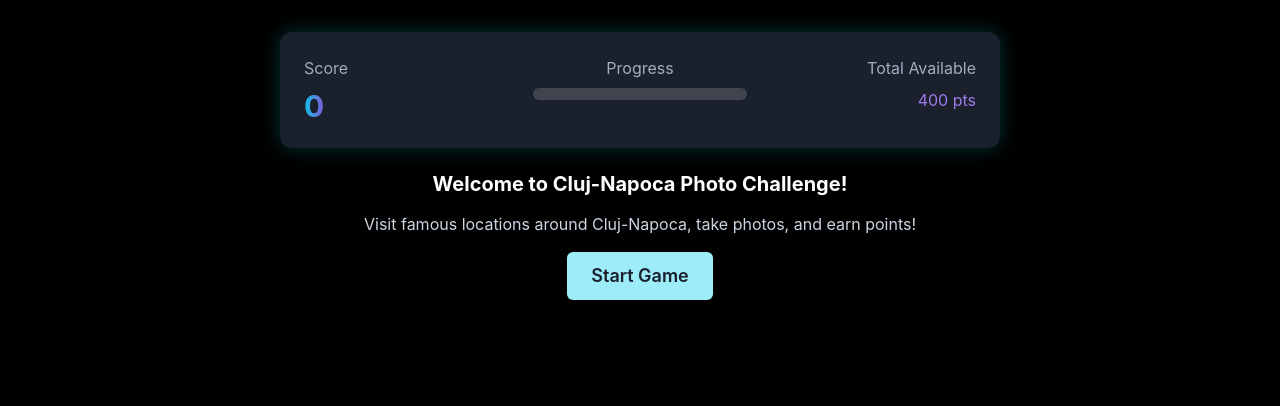
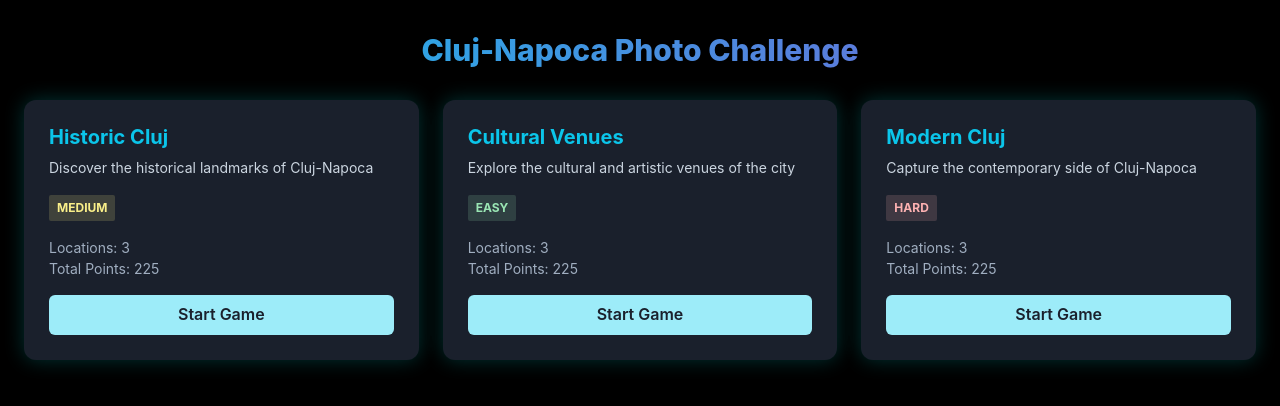
Before and after one commit to IonutzHerbil/bitstone-contest, a React (Create React App) app: page / in a window 1280 px wide. Shown: the top 406 px of the page. Built offline with nearby package versions, Linux system fonts and the light colour scheme.

Commit message:
More game variants

```diff
--- a/src/App.js
+++ b/src/App.js
@@ -1,7 +1,10 @@
-import React from 'react';
-import { ChakraProvider, Container, Box } from '@chakra-ui/react';
+import React, { useState, useEffect } from 'react';
+import { ChakraProvider, Container, Box, VStack, Heading, Button } from '@chakra-ui/react';
+import { ArrowBackIcon } from '@chakra-ui/icons';
 import { extendTheme } from '@chakra-ui/react';
 import PhotoGame from './components/PhotoGame';
+import GameSelector from './components/GameSelector';
+import { gameTypes } from './data/gameTypes';
 
 const theme = extendTheme({
   config: {
@@ -28,11 +31,65 @@ const theme = extendTheme({
 });
 
 function App() {
+  const [selectedGame, setSelectedGame] = useState(null);
+  const [completedGames, setCompletedGames] = useState(() => {
+    const saved = localStorage.getItem('completedGames');
+    return saved ? JSON.parse(saved) : [];
+  });
+
+  useEffect(() => {
+    localStorage.setItem('completedGames', JSON.stringify(completedGames));
+  }, [completedGames]);
+
+  const handleGameComplete = (gameId) => {
+    if (!completedGames.includes(gameId)) {
+      setCompletedGames([...completedGames, gameId]);
+    }
+  };
+
+  const handleBackToSelection = () => {
+    setSelectedGame(null);
+  };
+
   return (
     <ChakraProvider theme={theme}>
       <Box minH="100vh" bg="black" color="white">
-        <Container maxW="container.md" py={8}>
-          <PhotoGame />
+        <Container maxW="container.xl" py={8}>
+          <VStack spacing={8} align="stretch">
+            <Heading
+              textAlign="center"
+              bgGradient="linear(to-r, cyan.400, purple.500)"
+              bgClip="text"
+              fontSize={["2xl", "3xl"]}
+              fontWeight="extrabold"
+            >
+              Cluj-Napoca Photo Challenge
+            </Heading>
+
+            {selectedGame ? (
+              <VStack spacing={6} align="stretch">
+                <Button
+                  leftIcon={<ArrowBackIcon />}
+                  onClick={handleBackToSelection}
+                  colorScheme="gray"
+                  size="sm"
+                  width="fit-content"
+                >
+                  Back to Games
+                </Button>
+                <PhotoGame
+                  gameData={selectedGame}
+                  onGameComplete={() => handleGameComplete(selectedGame.id)}
+                />
+              </VStack>
+            ) : (
+              <GameSelector
+                games={gameTypes}
+                onSelectGame={setSelectedGame}
+                completedGames={completedGames}
+              />
+            )}
+          </VStack>
         </Container>
       </Box>
     </ChakraProvider>
--- /dev/null
+++ b/src/components/GameSelector.js
@@ -0,0 +1,105 @@
+import React from 'react';
+import {
+  SimpleGrid,
+  Box,
+  VStack,
+  Heading,
+  Text,
+  Button,
+  Badge,
+  useColorModeValue,
+} from '@chakra-ui/react';
+import { StarIcon } from '@chakra-ui/icons';
+
+const GameSelector = ({ games, onSelectGame, completedGames }) => {
+  const getDifficultyColor = (difficulty) => {
+    switch (difficulty.toLowerCase()) {
+      case 'easy':
+        return 'green';
+      case 'medium':
+        return 'yellow';
+      case 'hard':
+        return 'red';
+      default:
+        return 'gray';
+    }
+  };
+
+  return (
+    <SimpleGrid columns={{ base: 1, md: 3 }} spacing={6} width="100%">
+      {games.map((game) => {
+        const isCompleted = completedGames.includes(game.id);
+        const totalPoints = game.locations.reduce((sum, loc) => sum + loc.points, 0);
+
+        return (
+          <Box
+            key={game.id}
+            bg="gray.800"
+            p={6}
+            borderRadius="xl"
+            borderWidth="1px"
+            borderColor={isCompleted ? "purple.500" : "transparent"}
+            boxShadow={isCompleted ? "0 0 20px rgba(128, 90, 213, 0.3)" : "0 0 20px rgba(0, 255, 255, 0.2)"}
+            transition="all 0.3s"
+            _hover={{
+              transform: 'translateY(-5px)',
+              boxShadow: isCompleted
+                ? "0 0 30px rgba(128, 90, 213, 0.4)"
+                : "0 0 30px rgba(0, 255, 255, 0.3)",
+            }}
+          >
+            <VStack spacing={4} align="stretch">
+              <VStack align="stretch" spacing={2}>
+                <Heading size="md" color={isCompleted ? "purple.400" : "cyan.400"}>
+                  {game.name}
+                </Heading>
+                <Text color="gray.300" fontSize="sm">
+                  {game.description}
+                </Text>
+              </VStack>
+
+              <Box>
+                <Badge
+                  colorScheme={getDifficultyColor(game.difficulty)}
+                  px={2}
+                  py={1}
+                >
+                  {game.difficulty}
+                </Badge>
+                {isCompleted && (
+                  <Badge
+                    colorScheme="purple"
+                    ml={2}
+                    px={2}
+                    py={1}
+                  >
+                    Completed
+                  </Badge>
+                )}
+              </Box>
+
+              <Box>
+                <Text color="gray.400" fontSize="sm">
+                  Locations: {game.locations.length}
+                </Text>
+                <Text color="gray.400" fontSize="sm">
+                  Total Points: {totalPoints}
+                </Text>
+              </Box>
+
+              <Button
+                colorScheme={isCompleted ? "purple" : "cyan"}
+                onClick={() => onSelectGame(game)}
+                rightIcon={isCompleted ? <StarIcon /> : null}
+              >
+                {isCompleted ? "Play Again" : "Start Game"}
+              </Button>
+            </VStack>
+          </Box>
+        );
+      })}
+    </SimpleGrid>
+  );
+};
+
+export default GameSelector;
--- a/src/components/PhotoGame.js
+++ b/src/components/PhotoGame.js
@@ -11,18 +11,16 @@ import {
   useToast,
   Button,
 } from '@chakra-ui/react';
-import { getAllLocations } from '../data/locations';
 import ImageUploader from './ImageUploader';
 
-const PhotoGame = () => {
+const PhotoGame = ({ gameData, onGameComplete }) => {
   const [score, setScore] = useState(0);
   const [currentLocation, setCurrentLocation] = useState(null);
   const [completedLocations, setCompletedLocations] = useState([]);
   const [gameStarted, setGameStarted] = useState(false);
   const toast = useToast();
 
-  const locations = getAllLocations();
-  const totalPoints = locations.reduce((sum, loc) => sum + loc.points, 0);
+  const totalPoints = gameData.locations.reduce((sum, loc) => sum + loc.points, 0);
 
   useEffect(() => {
     if (gameStarted && !currentLocation) {
@@ -31,19 +29,20 @@ const PhotoGame = () => {
   }, [gameStarted, currentLocation]);
 
   const selectNewLocation = () => {
-    const remainingLocations = locations.filter(
+    const remainingLocations = gameData.locations.filter(
       loc => !completedLocations.includes(loc.id)
     );
 
     if (remainingLocations.length === 0) {
       toast({
         title: "Congratulations!",
-        description: `You've completed all locations with ${score} points!`,
+        description: `You've completed ${gameData.name} with ${score} points!`,
         status: "success",
         duration: null,
         isClosable: true,
       });
       setGameStarted(false);
+      onGameComplete();
       return;
     }
 
@@ -108,7 +107,7 @@ const PhotoGame = () => {
             <VStack align="center">
               <Text color="gray.400">Progress</Text>
               <Progress
-                value={(completedLocations.length / locations.length) * 100}
+                value={(completedLocations.length / gameData.locations.length) * 100}
                 width="100%"
                 colorScheme="cyan"
                 borderRadius="full"
@@ -127,11 +126,17 @@ const PhotoGame = () => {
       {!gameStarted ? (
         <VStack spacing={4}>
           <Heading size="md" textAlign="center">
-            Welcome to Cluj-Napoca Photo Challenge!
+            {gameData.name}
           </Heading>
           <Text textAlign="center" color="gray.300">
-            Visit famous locations around Cluj-Napoca, take photos, and earn points!
+            {gameData.description}
           </Text>
+          <Badge colorScheme={
+            gameData.difficulty.toLowerCase() === 'easy' ? 'green' :
+            gameData.difficulty.toLowerCase() === 'medium' ? 'yellow' : 'red'
+          }>
+            {gameData.difficulty} Difficulty
+          </Badge>
           <Button
             colorScheme="cyan"
             size="lg"
@@ -139,7 +144,7 @@ const PhotoGame = () => {
             _hover={{ transform: 'scale(1.05)' }}
             transition="all 0.2s"
           >
-            Start Game
+            Start Challenge
           </Button>
         </VStack>
       ) : currentLocation ? (
--- /dev/null
+++ b/src/data/gameTypes.js
@@ -0,0 +1,89 @@
+export const gameTypes = [
+  {
+    id: 'historic',
+    name: 'Historic Cluj',
+    description: 'Discover the historical landmarks of Cluj-Napoca',
+    difficulty: 'Medium',
+    locations: [
+      {
+        id: 1,
+        name: "Saint Michael's Church",
+        description: "Gothic-style Roman Catholic church in the heart of Cluj-Napoca",
+        points: 100,
+        keywords: ["gothic", "church", "catholic", "saint michael", "medieval", "spire", "tower"]
+      },
+      {
+        id: 2,
+        name: "Matthias Corvinus Statue",
+        description: "Equestrian statue of King Matthias Corvinus",
+        points: 75,
+        keywords: ["statue", "equestrian", "king", "matthias", "horse", "bronze"]
+      },
+      {
+        id: 3,
+        name: "Union Square",
+        description: "Main square of Cluj-Napoca",
+        points: 50,
+        keywords: ["square", "plaza", "center", "piata unirii", "buildings", "historic"]
+      }
+    ]
+  },
+  {
+    id: 'cultural',
+    name: 'Cultural Venues',
+    description: 'Explore the cultural and artistic venues of the city',
+    difficulty: 'Easy',
+    locations: [
+      {
+        id: 1,
+        name: "Cluj-Napoca National Theatre",
+        description: "Neo-baroque style theatre building",
+        points: 100,
+        keywords: ["theatre", "theater", "opera", "baroque", "performance", "cultural"]
+      },
+      {
+        id: 2,
+        name: "Art Museum",
+        description: "Banffy Palace housing the Art Museum",
+        points: 75,
+        keywords: ["museum", "palace", "art", "baroque", "banffy", "exhibition"]
+      },
+      {
+        id: 3,
+        name: "Puck Puppet Theatre",
+        description: "Famous puppet theatre of Cluj",
+        points: 50,
+        keywords: ["puppet", "theatre", "theater", "children", "performance"]
+      }
+    ]
+  },
+  {
+    id: 'modern',
+    name: 'Modern Cluj',
+    description: 'Capture the contemporary side of Cluj-Napoca',
+    difficulty: 'Hard',
+    locations: [
+      {
+        id: 1,
+        name: "Central Park Casino",
+        description: "Modern building in Central Park",
+        points: 100,
+        keywords: ["casino", "park", "modern", "glass", "contemporary"]
+      },
+      {
+        id: 2,
+        name: "The Office Cluj-Napoca",
+        description: "Modern office building complex",
+        points: 75,
+        keywords: ["office", "business", "modern", "glass", "corporate"]
+      },
+      {
+        id: 3,
+        name: "VIVO! Cluj-Napoca",
+        description: "Modern shopping mall",
+        points: 50,
+        keywords: ["mall", "shopping", "modern", "retail", "commercial"]
+      }
+    ]
+  }
+];
```
